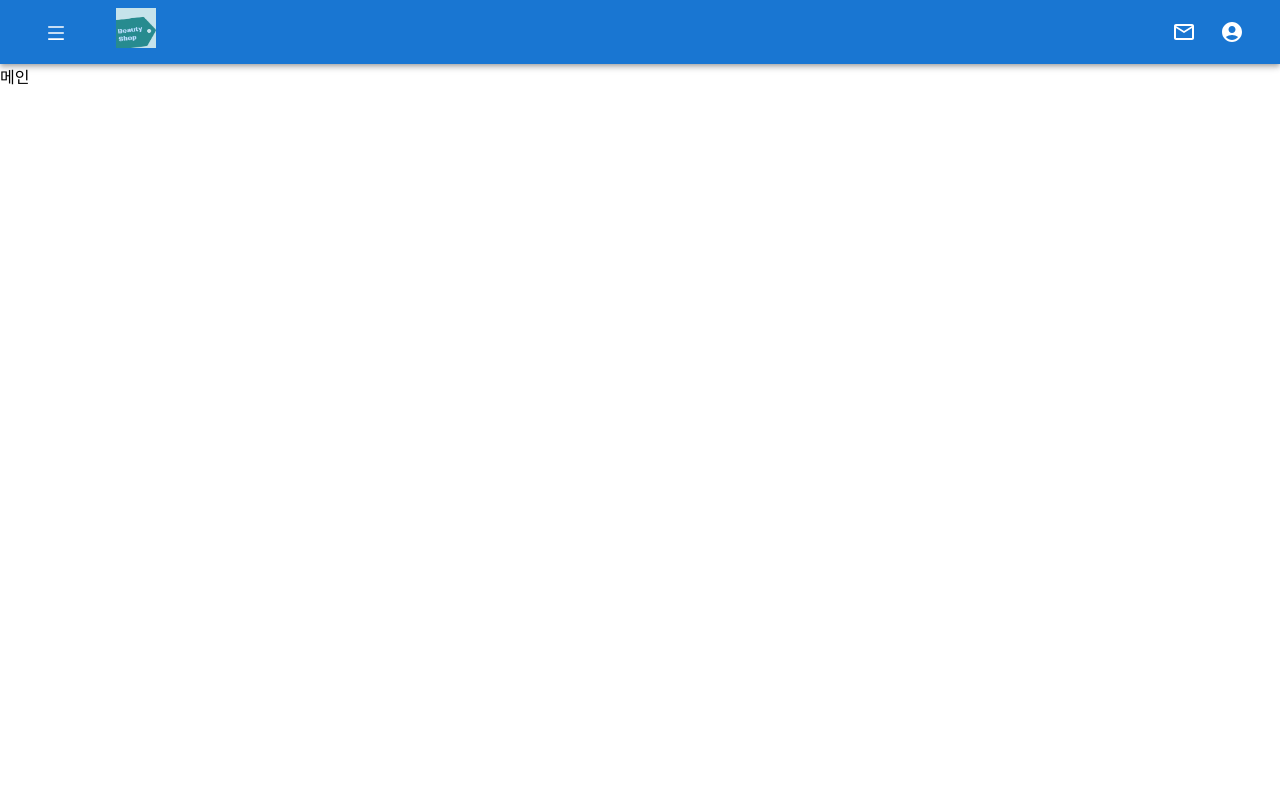
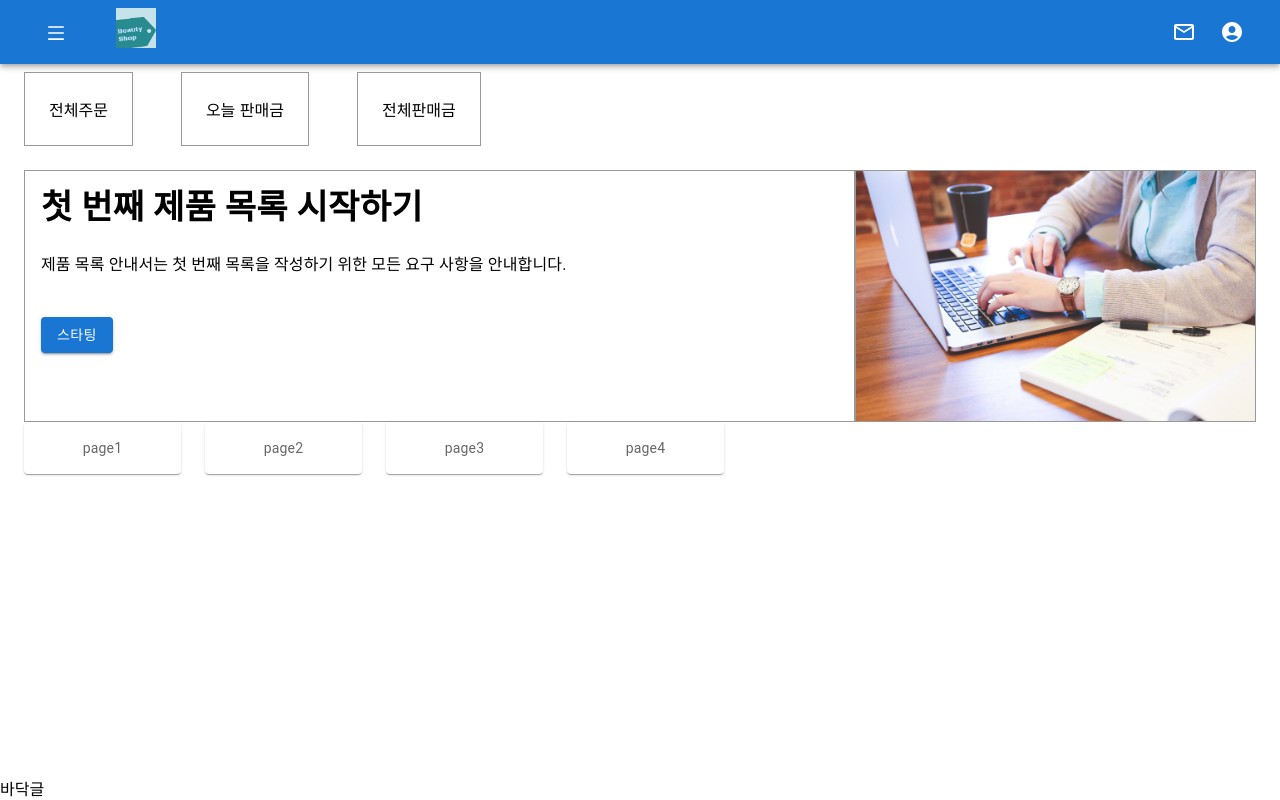
Before and after one commit to sangchoonjung/beautyshopseller, a React (Create React App) app: page / in a window 1280 px wide. Built offline with nearby package versions, Linux system fonts and the light colour scheme.

Commit message:
22-12-08

```diff
--- a/src/components/layout/BaseLayer.tsx
+++ b/src/components/layout/BaseLayer.tsx
@@ -7,6 +7,7 @@ function BaseLayer({ children }: { children?: React.ReactElement }) {
     <div>
       <Headers />
       {children}
+      <div style={{ position: "absolute", bottom: 0 }}>바닥글</div>
     </div>
   );
 }
--- /dev/null
+++ b/src/components/mainhome/MainBodyBox.tsx
@@ -0,0 +1,59 @@
+import { Box, Button, TextField, Typography } from "@mui/material";
+import { experimentalStyled as styled } from "@mui/material/styles";
+import Paper from "@mui/material/Paper";
+import Grid from "@mui/material/Grid";
+
+function MainBodyBox() {
+  const Item = styled(Paper)(({ theme }) => ({
+    backgroundColor: theme.palette.mode === "dark" ? "#1A2027" : "#fff",
+    ...theme.typography.body2,
+    padding: theme.spacing(2),
+    textAlign: "center",
+    color: theme.palette.text.secondary,
+  }));
+
+  return (
+    <Box sx={{ display: "flex", flexDirection: "column", m: 3 }}>
+      <Box sx={{ display: "flex", flexDirection: "row" }}>
+        <Box sx={{ border: "1px solid #999999", width: "50rem", p: 2 }}>
+          <Typography variant="h4" sx={{ fontWeight: "bold" }}>
+            첫 번째 제품 목록 시작하기
+          </Typography>
+          <Typography sx={{ pt: 3 }}>
+            제품 목록 안내서는 첫 번째 목록을 작성하기 위한 모든 요구 사항을
+            안내합니다.
+          </Typography>
+          <Button variant="contained" sx={{ mt: 5 }}>
+            스타팅
+          </Button>
+        </Box>
+        <Box
+          sx={{ width: "400px", height: "250px", border: "1px solid #999999" }}
+        >
+          <img
+            src={"./images/mainbodypic.jpg"}
+            width="100%"
+            height="100%"
+            alt="none"
+            style={{ objectFit: "cover" }}
+          />
+        </Box>
+      </Box>
+      <Box sx={{ flexGrow: 1, width: "700px" }}>
+        <Grid
+          container
+          spacing={{ xs: 2, md: 3 }}
+          columns={{ xs: 6, sm: 6, md: 12 }}
+        >
+          {["page1", "page2", "page3", "page4"].map((one, index) => (
+            <Grid item xs={2} sm={4} md={3} key={index}>
+              <Item>{one}</Item>
+            </Grid>
+          ))}
+        </Grid>
+      </Box>
+    </Box>
+  );
+}
+
+export default MainBodyBox;
--- /dev/null
+++ b/src/components/mainhome/MainHeaderBox.tsx
@@ -0,0 +1,27 @@
+import { Box } from "@mui/material";
+
+function MainHeaderBox() {
+  const headerBoxCategory = ["전체주문", "오늘 판매금", "전체판매금"];
+  return (
+    <Box sx={{ display: "flex", flexDirection: "row" }}>
+      {headerBoxCategory.map((one) => {
+        return (
+          <Box>
+            <Box
+              sx={{
+                border: "solid 1px #999999",
+                p: 3,
+                mt: 1,
+                mx: 3,
+              }}
+            >
+              {one}
+            </Box>
+          </Box>
+        );
+      })}
+    </Box>
+  );
+}
+
+export default MainHeaderBox;
--- a/src/components/mainhome/main.tsx
+++ b/src/components/mainhome/main.tsx
@@ -1,5 +1,14 @@
+import { Box } from "@mui/material";
+import MainBodyBox from "./MainBodyBox";
+import MainHeaderBox from "./MainHeaderBox";
+
 function Main() {
-  return <>메인</>;
+  return (
+    <Box>
+      <MainHeaderBox />
+      <MainBodyBox />
+    </Box>
+  );
 }
 
 export default Main;
```
Also changed, not shown: public/images/mainbodypic.jpg (added).
